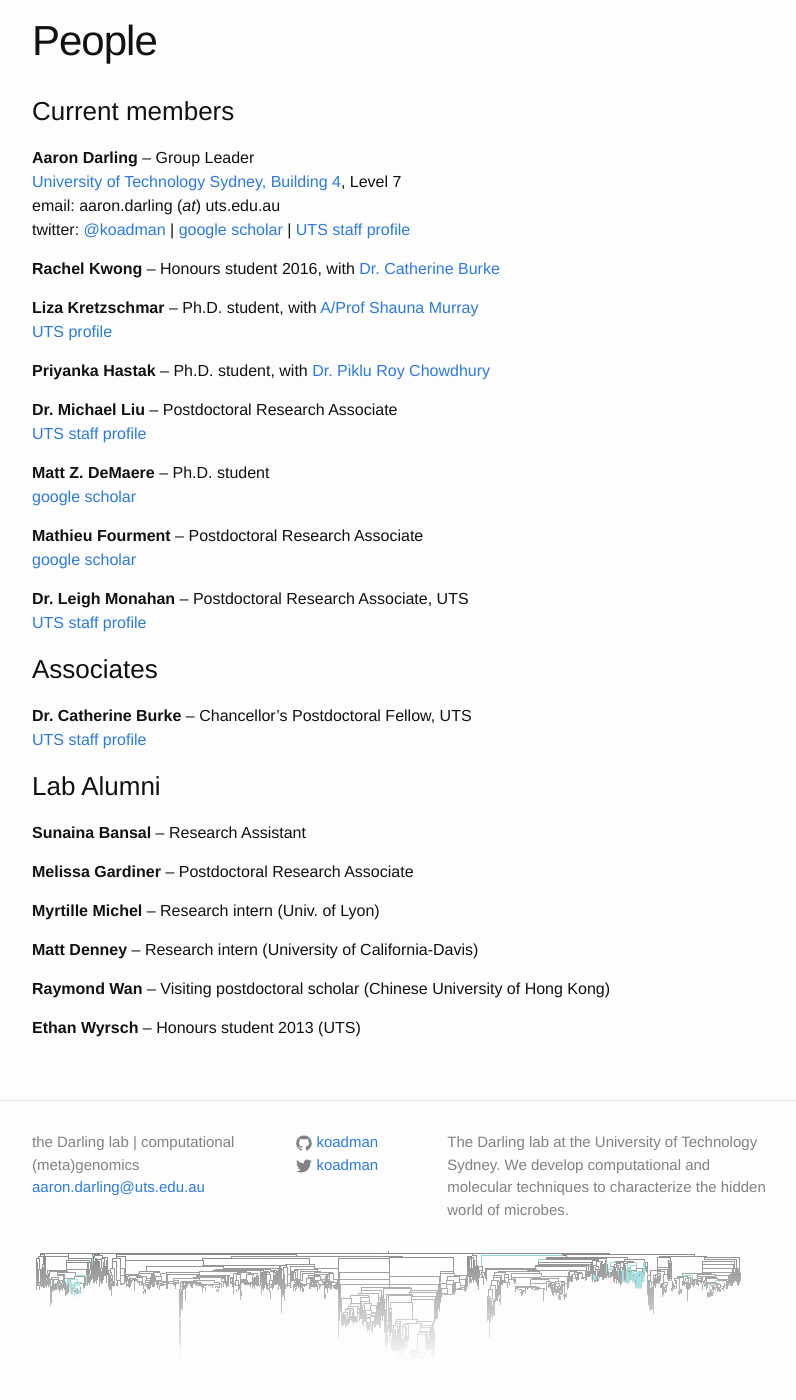
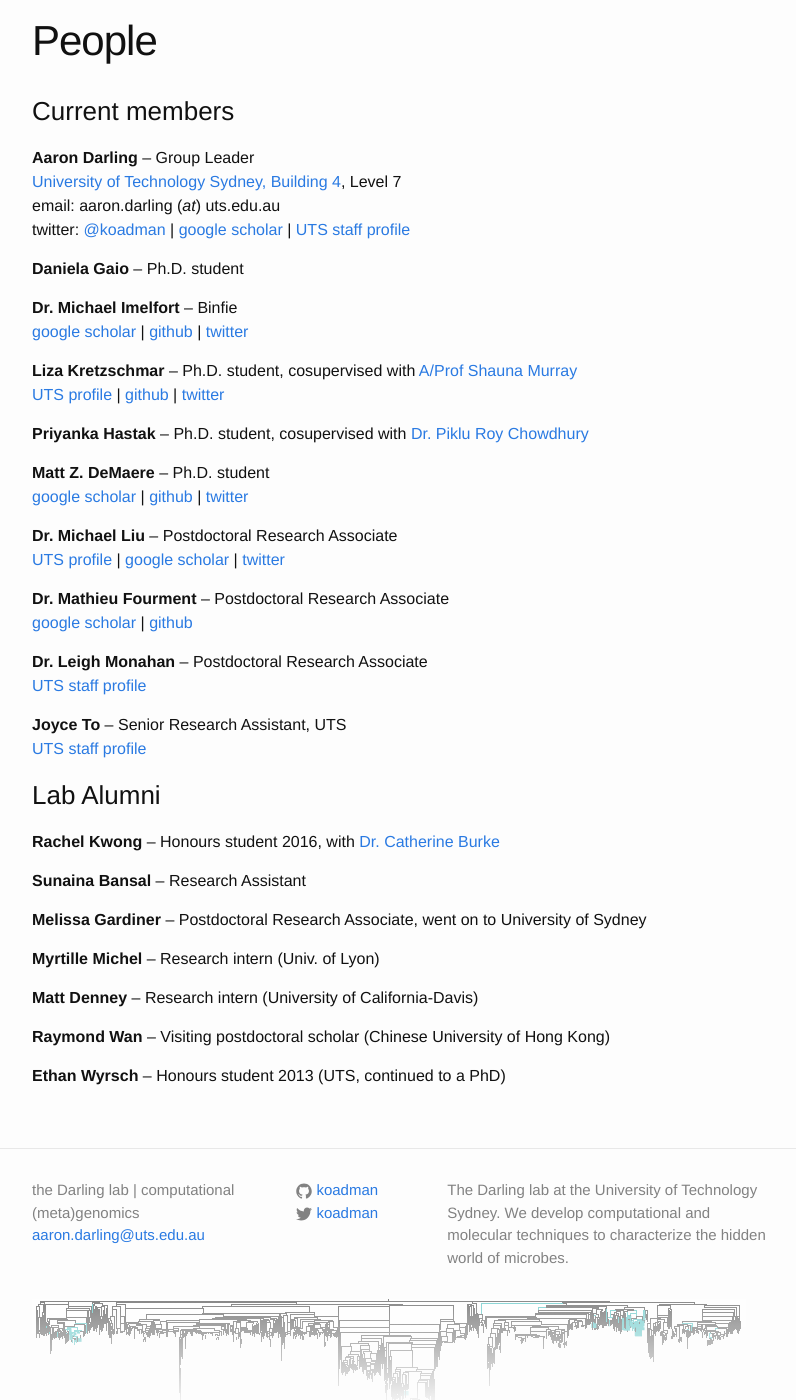
Before and after one commit to koadman/platypusfarm, a Jekyll site: the page built from darlinglab/people.md, in a window 1280 px wide and 1400 px high, scrolled down 520 px. Shown: the whole window, without its empty margins (238-1034 px from the left). Built offline with Jekyll 4.4.1, drawn with Linux system fonts in a browser that asks for light colours.

Commit message:
lots of updates to people

```diff
--- a/darlinglab/people.md
+++ b/darlinglab/people.md
@@ -11,35 +11,39 @@ permalink: /people/
 email: aaron.darling (_at_) uts.edu.au<br/>
 twitter: [@koadman](http://twitter.com/koadman) | [google scholar](http://scholar.google.com/citations?user=TE8_LDwAAAAJ&hl=en&oi=ao) | [UTS staff profile](http://www.uts.edu.au/staff/aaron.darling)
 
-**Rachel Kwong** -- Honours student 2016, with [Dr. Catherine Burke](http://www.uts.edu.au/staff/catherine.burke)<br/>
+**Daniela Gaio** -- Ph.D. student<br/>
 
-**Liza Kretzschmar** -- Ph.D. student, with [A/Prof Shauna Murray](http://www.uts.edu.au/staff/shauna.murray)<br/>
-[UTS profile](http://www.uts.edu.au/research-and-teaching/our-research/climate-change-cluster/our-people/research-students/anna-liza)
+**Dr. Michael Imelfort** -- Binfie<br/>
+[google scholar](https://scholar.google.com.au/citations?user=Ya40TnAAAAAJ&hl=en&oi=ao) | [github](https://github.com/minillinim) | [twitter](https://twitter.com/minillinim)
 
-**Priyanka Hastak** -- Ph.D. student, with [Dr. Piklu Roy Chowdhury](http://www.uts.edu.au/staff/piklu.bhattacharya)<br/>
+**Liza Kretzschmar** -- Ph.D. student, cosupervised with [A/Prof Shauna Murray](http://www.uts.edu.au/staff/shauna.murray)<br/>
+[UTS profile](http://www.uts.edu.au/research-and-teaching/our-research/climate-change-cluster/our-people/research-students/anna-liza) | [github](https://github.com/bubblegirl/) | [twitter](https://twitter.com/hydra_hamster)
+
+**Priyanka Hastak** -- Ph.D. student, cosupervised with [Dr. Piklu Roy Chowdhury](http://www.uts.edu.au/staff/piklu.bhattacharya)<br/>
+
+**Matt Z. DeMaere** -- Ph.D. student<br/>
+[google scholar](http://scholar.google.com.au/citations?user=hQTEUsIAAAAJ&hl=en&oi=ao) | [github](https://github.com/cerebis) | [twitter](https://twitter.com/cerebis1)
 
 **Dr. Michael Liu** -- Postdoctoral Research Associate<br/>
-[UTS staff profile](http://www.uts.edu.au/staff/michael.liu)
+[UTS profile](http://www.uts.edu.au/staff/michael.liu) | [google scholar](https://scholar.google.com.au/citations?user=e2L_LOcAAAAJ&hl=en) | [twitter](https://twitter.com/microliuliu)
 
-**Matt Z. DeMaere** -- Ph.D. student<br/>
-[google scholar](http://scholar.google.com.au/citations?user=hQTEUsIAAAAJ&hl=en&oi=ao)
+**Dr. Mathieu Fourment** -- Postdoctoral Research Associate<br/>
+[google scholar](https://scholar.google.com.au/citations?user=dUOgPoYAAAAJ&hl=en&oi=ao) | [github](https://github.com/4ment)
 
-**Mathieu Fourment** -- Postdoctoral Research Associate<br/>
-[google scholar](https://scholar.google.com.au/citations?user=dUOgPoYAAAAJ&hl=en&oi=ao)
-
-**Dr. Leigh Monahan** -- Postdoctoral Research Associate, UTS<br/>
+**Dr. Leigh Monahan** -- Postdoctoral Research Associate<br/>
 [UTS staff profile](http://www.uts.edu.au/staff/leigh.monahan)
 
-### Associates
+**Joyce To** -- Senior Research Assistant, UTS<br/>
+[UTS staff profile](http://www.uts.edu.au/staff/joyce.to)
 
-**Dr. Catherine Burke** -- Chancellor's Postdoctoral Fellow, UTS<br/>
-[UTS staff profile](http://www.uts.edu.au/staff/catherine.burke)
 
 ### Lab Alumni
 
+**Rachel Kwong** -- Honours student 2016, with [Dr. Catherine Burke](http://www.uts.edu.au/staff/catherine.burke)<br/>
+
 **Sunaina Bansal** -- Research Assistant
 
-**Melissa Gardiner** -- Postdoctoral Research Associate
+**Melissa Gardiner** -- Postdoctoral Research Associate, went on to University of Sydney
 
 **Myrtille Michel** -- Research intern (Univ. of Lyon)
 
@@ -47,4 +51,4 @@ twitter: [@koadman](http://twitter.com/koadman) | [google scholar](http://schola
 
 **Raymond Wan** -- Visiting postdoctoral scholar (Chinese University of Hong Kong)
 
-**Ethan Wyrsch** -- Honours student 2013 (UTS)
+**Ethan Wyrsch** -- Honours student 2013 (UTS, continued to a PhD)
```
